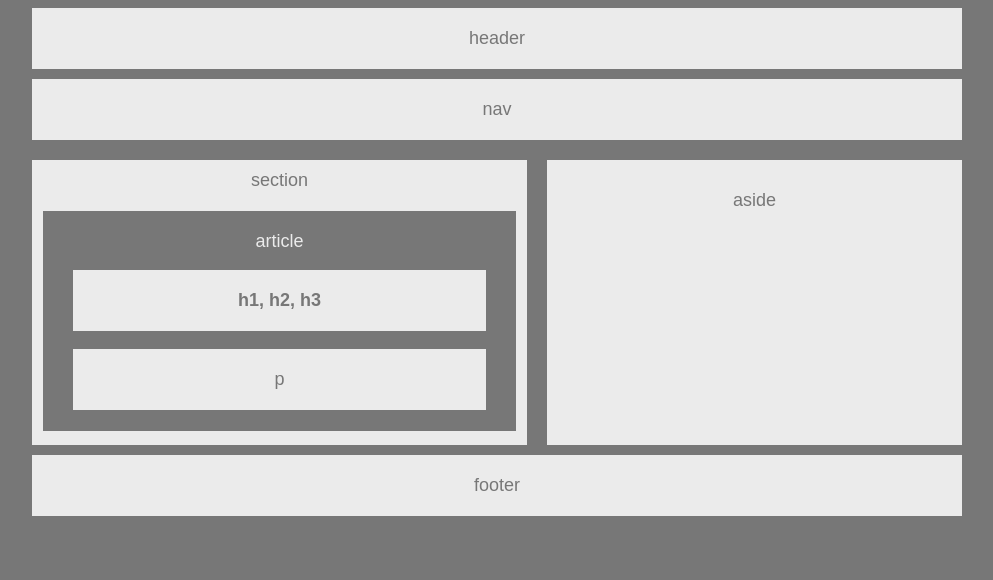
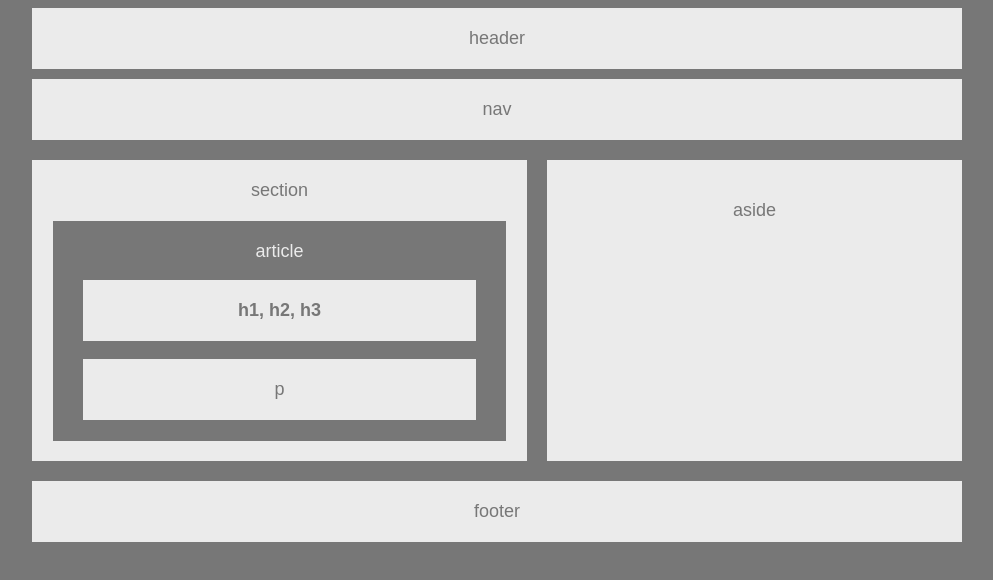
Before and after one commit to amielnicdao/HW-Wireframe, a plain HTML site: page index.html in a window 1280 px wide. Shown: the whole page, without its empty margins (168-1161 px from the left). Drawn offline with Linux system fonts and the light colour scheme.

Commit message:
Fixed the dimensions. Added padding-bottom to aside and fixed the padding and height of section.

```diff
--- a/style.css
+++ b/style.css
@@ -35,9 +35,8 @@ section {
     background-color: #ebebeb;
     width: 495px;
     float: left;
-    height: 285px;
-    padding: 10px;
-/*if I put padding 20px, it adds a scroll bar, how do i get rid of the scroll bar?*/
+    height: 301px;
+    padding: 20px;
 }
 
 article {
@@ -48,7 +47,6 @@ article {
     margin-right: 1px;
     margin-top: 20px;
     padding: 20px;
-
 }
 
 .heading {
@@ -71,15 +69,14 @@ aside {
     background-color: #ebebeb;
     width: 415px;
     float: left;
-    height:285px;
-    margin-bottom: 10px;
+    height:301px;
+    margin-bottom: 20px;
     margin-left: 20px;
-    padding: 30px;
+    padding: 40px;
 }
 
 footer {
     background-color: #ebebeb;
     padding: 20px;
     clear: both;
-/*margin-top won't work but it worked for nav (margin-bottom). Why?*/
 }
```
Also changed, not shown: index.html (+2 -4 lines).
